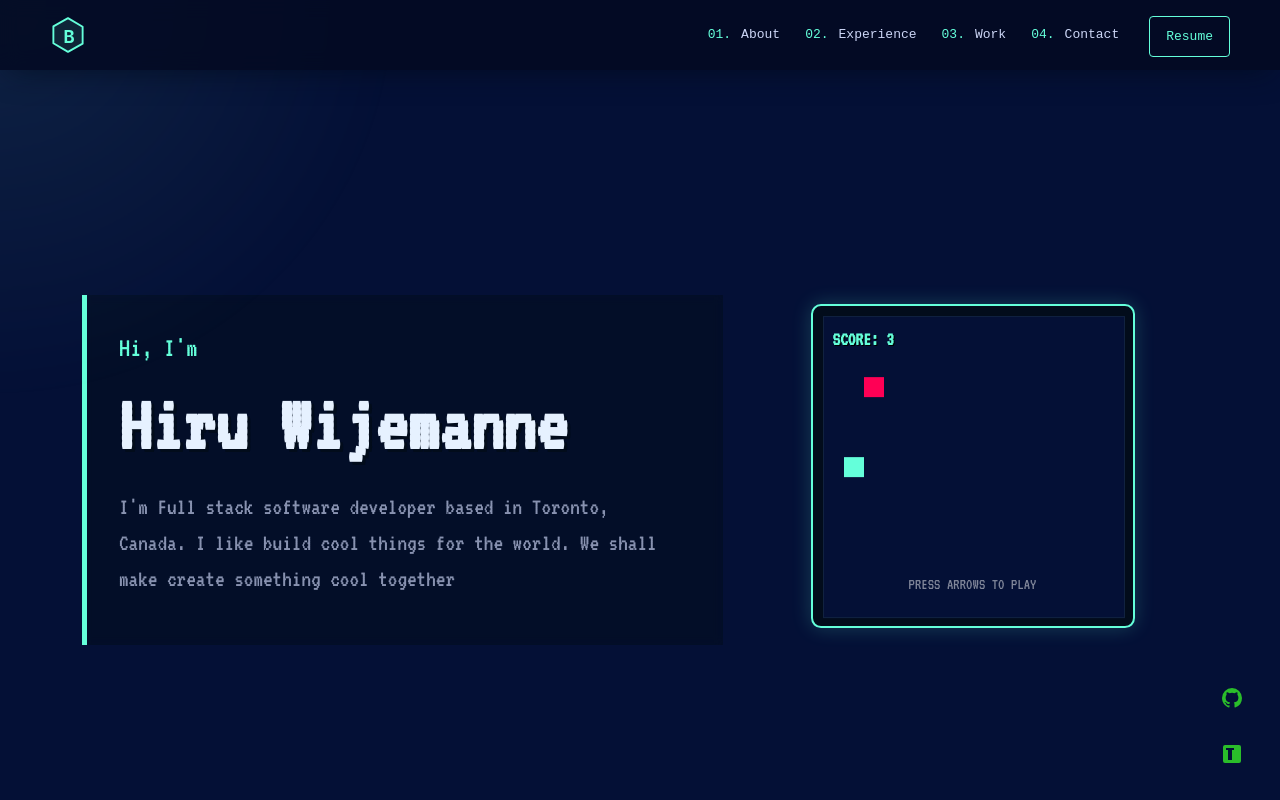
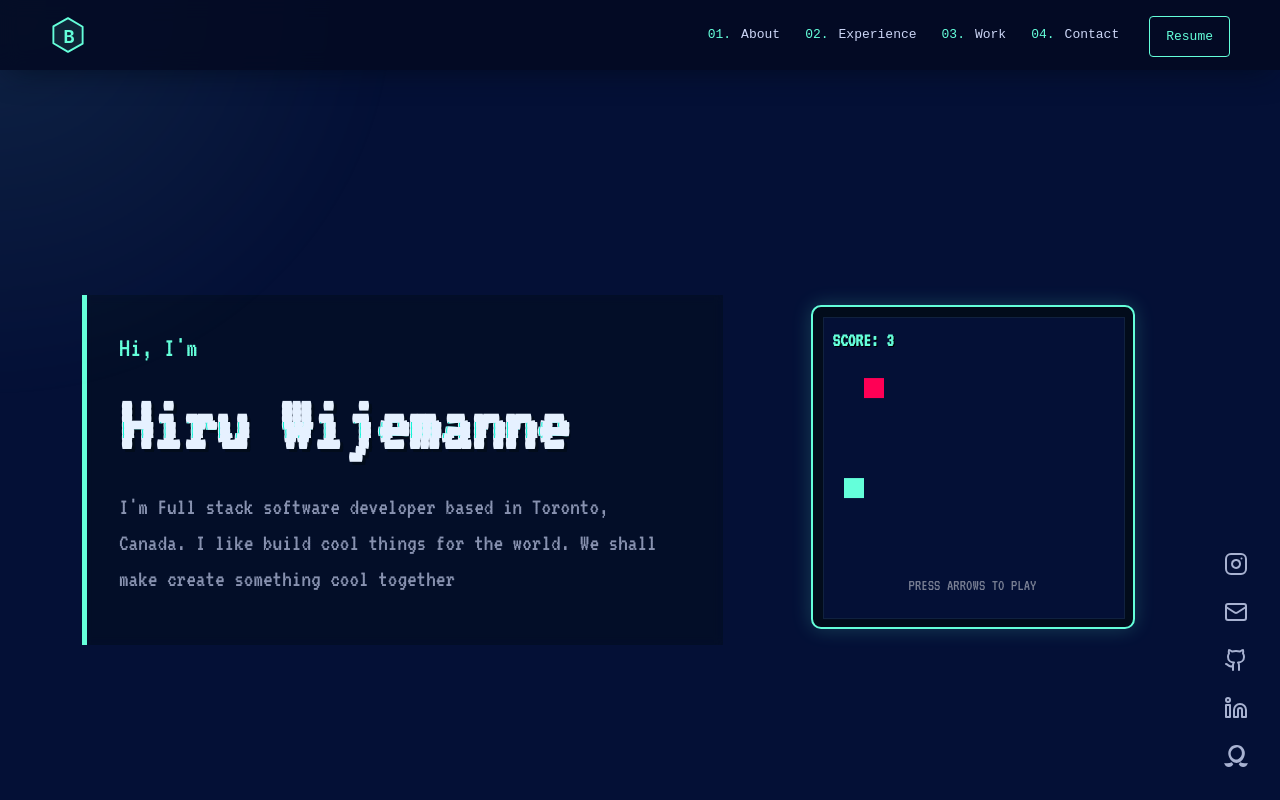
Before and after one commit to hiruneshan/Personal-Portfolio, a Next.js app in the folder my-app/: page / in a window 1280 px wide. Shown: the top 800 px of the page. Built offline with nearby package versions, Linux system fonts and the light colour scheme.

Commit message:
social link changes and card hover movements

```diff
--- a/my-app/components/ExperienceTimeline.js
+++ b/my-app/components/ExperienceTimeline.js
@@ -85,20 +85,6 @@ export default function ExperienceTimeline() {
       border: '4px solid #64ffda',
       boxShadow: '0 0 20px rgba(34, 211, 238, 0.6)',
       zIndex: 2
-    },
-    card: {
-      backgroundColor: '#1e293b',
-      borderRadius: '5px',
-      padding: '28px',
-      border: '1px solid #334155',
-      boxShadow: '0 10px 40px rgba(0, 0, 0, 0.4)',
-      transition: 'all 0.3s ease'
-    },
-    cardTitle: {
-      fontSize: '1.4rem',
-      fontWeight: 'bold',
-      color: '#1eb18fff',
-      marginBottom: '8px'
     },
     companyRow: {
       display: 'flex',
--- a/my-app/components/SocialLinks.js
+++ b/my-app/components/SocialLinks.js
@@ -1,43 +1,69 @@
 import React from "react";
+import { Github, Linkedin, Instagram, Mail } from "lucide-react";
 import styles from "../styles/SocialLinks.module.css";
 
-
-
-// SVG path for GitHub
-const GitHubIcon = () => (
-  <svg fill="currentColor" viewBox="0 0 24 24" xmlns="http://www.w3.org/2000/svg">
-    <path d="M12 2A10 10 0 0 0 2 12c0 4.42 2.87 8.17 6.84 9.5.5.09.68-.22.68-.48v-1.7c-2.78.6-3.37-1.34-3.37-1.34-.45-1.16-1.11-1.47-1.11-1.47-.91-.62.07-.6.07-.6 1 .07 1.53 1.03 1.53 1.03.89 1.52 2.34 1.08 2.91.83.09-.65.35-1.08.63-1.34-2.22-.25-4.55-1.11-4.55-4.94 0-1.1.39-1.99 1.03-2.69a3.6 3.6 0 0 1 .1-2.64s.84-.27 2.75 1.02a9.58 9.58 0 0 1 5 0c1.91-1.29 2.75-1.02 2.75-1.02.55 1.37.2 2.4.1 2.64.64.7 1.03 1.6 1.03 2.69 0 3.84-2.34 4.68-4.57 4.93.36.31.68.92.68 1.85v2.72c0 .27.18.58.69.48A10 10 0 0 0 22 12 10 10 0 0 0 12 2Z"></path>
-  </svg>
-);
-
-// SVG path for LinkedIn
-const LinkedInIcon = () => (
-  <svg fill="currentColor" viewBox="0 0 24 24" xmlns="http://www.w3.org/2000/svg">
-    <path d="M19 3a2 2 0 0 1 2 2v14a2 2 0 0 1-2 2H5a2 2 0 0 1-2-2V5a2 2 0 0 1 2-2h14m-11 5v10h4V8h-4Zm-2-2v2h8v-2H6Zm13 2v10h-4V8h4Z"></path>
+// Custom Duolingo Icon SVG
+const DuolingoIcon = () => (
+  <svg
+    xmlns="http://www.w3.org/2000/svg"
+    viewBox="0 0 24 24"
+    fill="currentColor"
+    width="24"
+    height="24"
+  >
+    <path d="M12.035 1.002c-2.31 0-4.313 1.02-5.74 2.645a8.43 8.43 0 0 0-1.87 3.742c-.22 1.12-.22 2.27-.02 3.4.15.86.4 1.69.74 2.47.66 1.53 1.68 2.87 2.96 3.89.64.51 1.34.93 2.09 1.25.75.32 1.55.48 2.36.48.81 0 1.61-.16 2.36-.48.75-.32 1.45-.74 2.09-1.25 1.28-1.02 2.3-2.36 2.96-3.89.34-.78.59-1.61.74-2.47.2-1.13.2-2.28-.02-3.4a8.43 8.43 0 0 0-1.87-3.742c-1.427-1.625-3.43-2.645-5.74-2.645h-.05zm-.05 2c1.76 0 3.3.77 4.39 2.02.84.96 1.35 2.18 1.48 3.47.13 1.29-.13 2.6-.76 3.75-.63 1.15-1.6 2.08-2.76 2.64-1.16.56-2.47.66-3.72.28-1.25-.38-2.32-1.2-3.03-2.32-.71-1.12-1.02-2.46-.88-3.77.14-1.31.7-2.51 1.6-3.43 1.1-1.12 2.6-1.8 4.2-1.8h.48z" />
+    <path d="M7.76 18.26c-1.36.7-2.9 1.08-4.52 1.08-1.06 0-2.09-.16-3.06-.46.36 2.3 2.35 4.06 4.75 4.06 1.9 0 3.56-1.1 4.35-2.71-.56-.6-1.06-1.26-1.52-1.97zm8.48 0c-.46.71-.96 1.37-1.52 1.97.79 1.61 2.45 2.71 4.35 2.71 2.4 0 4.39-1.76 4.75-4.06-.97.3-2 .46-3.06.46-1.62 0-3.16-.38-4.52-1.08z" />
   </svg>
 );
 
 export default function SocialLinks() {
+  const links = [
+    {
+      name: "Instagram",
+      url: "https://instagram.com", // Update with actual URL
+      icon: <Instagram size={24} />,
+    },
+    {
+      name: "Email",
+      url: "mailto:hiru.wijemanne@example.com", // Update with actual email
+      icon: <Mail size={24} />,
+    },
+    {
+      name: "GitHub",
+      url: "https://github.com/hiruneshan",
+      icon: <Github size={24} />,
+    },
+    {
+      name: "LinkedIn",
+      url: "https://www.linkedin.com/in/hiru-wijemanne",
+      icon: <Linkedin size={24} />,
+    },
+    {
+      name: "Duolingo",
+      url: "https://www.duolingo.com", // Update with actual URL
+      icon: <DuolingoIcon />,
+    },
+  ];
+
   return (
     <div className={styles.socialContainer}>
+      {links.map((link) => (
         <a
-        href="https://github.com/hiruneshan" // <-- UPDATE THIS LINK
+          key={link.name}
+          href={link.url}
           target="_blank"
           rel="noopener noreferrer"
           className={styles.socialIcon}
-        aria-label="GitHub"
+          aria-label={link.name}
         >
-        <GitHubIcon />
+          {link.icon}
+          {link.name === "Duolingo" && (
+            <span className={styles.tooltip}>
+              pretty cool app, better than SC!
+            </span>
+          )}
         </a>
-      <a
-        href="www.linkedin.com/in/hiru-wijemanne" // <-- UPDATE THIS LINK
-        target="_blank"
-        rel="noopener noreferrer"
-        className={styles.socialIcon}
-        aria-label="LinkedIn"
-      >
-        <LinkedInIcon />
-      </a>
+      ))}
     </div>
   );
 }
--- a/my-app/styles/ProjectCarousel.module.css
+++ b/my-app/styles/ProjectCarousel.module.css
@@ -9,12 +9,12 @@
     width: 100%;
     height: 100%;
     text-align: left;
-    transition: transform 0.8s;
+    transition: transform 1.5s;
     transform-style: preserve-3d;
 }
 
 .cardContainer:hover .cardInner {
-    transform: rotateY(180deg) scale(1.05);
+    transform: rotateY(180deg);
 }
 
 .cardFront,
@@ -27,16 +27,17 @@
     border-radius: 0.375rem;
     /* Bootstrap default radius */
     box-shadow: 0 1rem 3rem rgba(0, 0, 0, .175);
+    font-family: 'Courier New', Courier, monospace;
 }
 
 .cardFront {
-    background-color: #112240;
+    background-color: #1e293b;
     display: flex;
     flex-direction: column;
 }
 
 .cardBack {
-    background-color: #112240;
+    background-color: #1e293b;
     /* Same bg or different? Let's keep it consistent */
     color: white;
     transform: rotateY(180deg);
--- a/my-app/styles/SocialLinks.module.css
+++ b/my-app/styles/SocialLinks.module.css
@@ -3,25 +3,73 @@
 .socialContainer {
   position: fixed;
   bottom: 2rem;
+  /* Moved up from bottom */
   right: 2rem;
+  /* Positioned to the right */
   display: flex;
   flex-direction: column;
-  gap: 1.5rem; /* Space between icons */
-  z-index: 1000; /* Ensures it's on top of other content */
+  gap: 1.5rem;
+  z-index: 1000;
+  align-items: center;
 }
 
 .socialIcon {
-  /* Match the footer icon style from your other file */
-  width: 2rem;  /* h-8 w-8 */
-  height: 2rem; /* h-8 w-8 */
-  padding: 0.25rem; /* p-1 */
-
-  color: var(--retro-green);
+  width: 1.5rem;
+  height: 1.5rem;
+  color: #a8b2d1;
+  /* Muted color initially */
   transition: all 0.2s ease-in-out;
+  display: flex;
+  align-items: center;
+  justify-content: center;
+  position: relative;
+  /* Needed for absolute positioning of tooltip */
 }
 
 .socialIcon:hover {
-  /* Match the hover style from your links */
-  background-color: var(--retro-green);
-  color: var(--retro-black);
+  transform: translateY(-3px);
+  color: #64ffda;
+  /* Cyan accent on hover */
 }
+
+/* Terminal Tooltip Styles */
+.tooltip {
+  position: absolute;
+  right: 140%;
+  /* Position to the left of the icon */
+  top: 50%;
+  transform: translateY(-50%);
+  background-color: #1e293b;
+  /* Theme dark blue */
+  color: #64ffda;
+  /* Theme cyan */
+  font-family: 'Courier New', Courier, monospace;
+  font-size: 0.8rem;
+  padding: 8px 12px;
+  border: 1px solid #64ffda;
+  border-radius: 4px;
+  white-space: nowrap;
+  opacity: 0;
+  visibility: hidden;
+  transition: opacity 0.3s, visibility 0.3s;
+  pointer-events: none;
+  box-shadow: 0 0 10px rgba(100, 255, 218, 0.2);
+  z-index: 1001;
+}
+
+/* Add a little arrow pointing to the icon */
+.tooltip::after {
+  content: '';
+  position: absolute;
+  top: 50%;
+  right: -6px;
+  margin-top: -6px;
+  border-width: 6px;
+  border-style: solid;
+  border-color: transparent transparent transparent #64ffda;
+}
+
+.socialIcon:hover .tooltip {
+  opacity: 1;
+  visibility: visible;
+}
```
Lines whose indentation alone changed are shown as unchanged.
